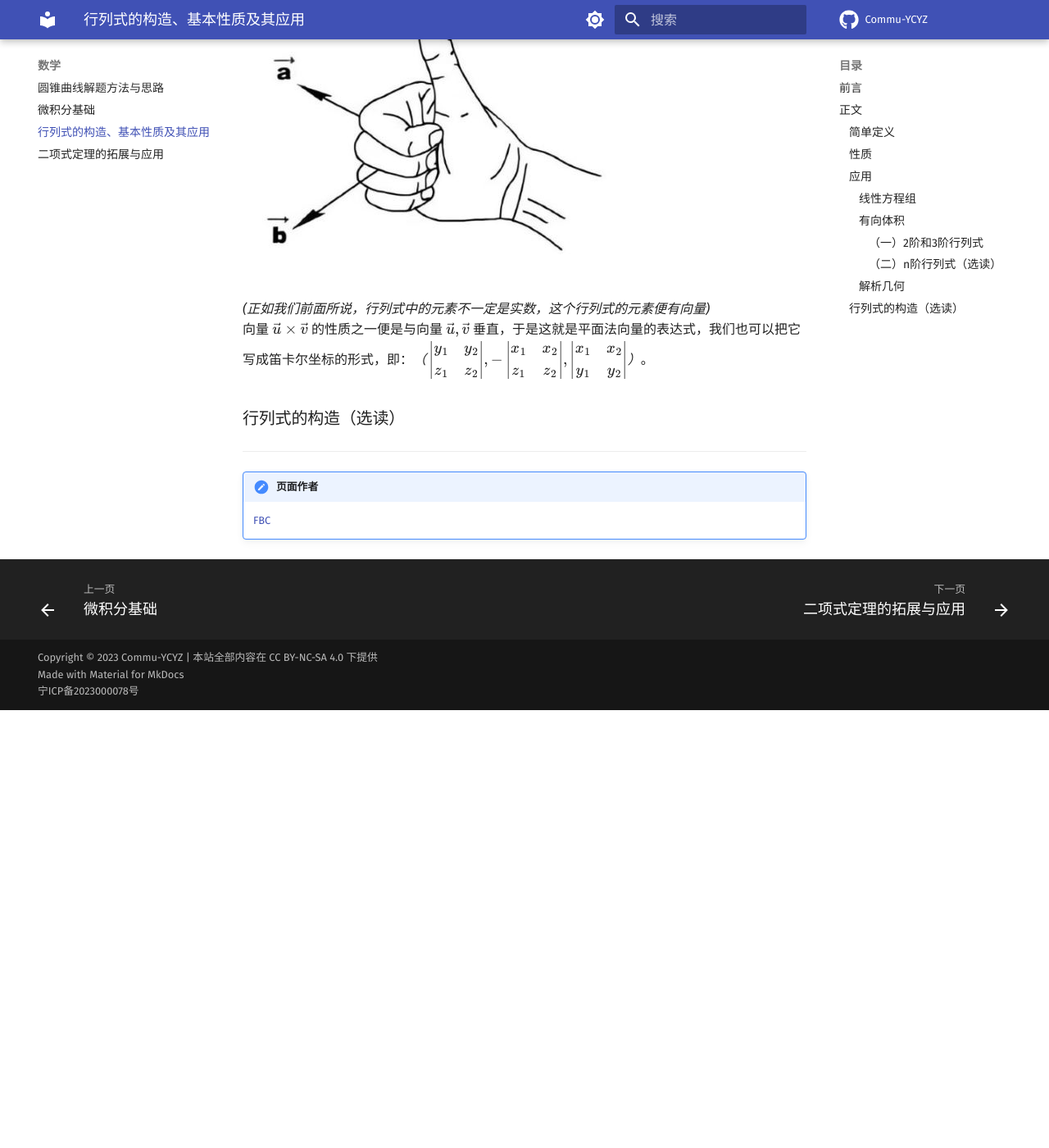
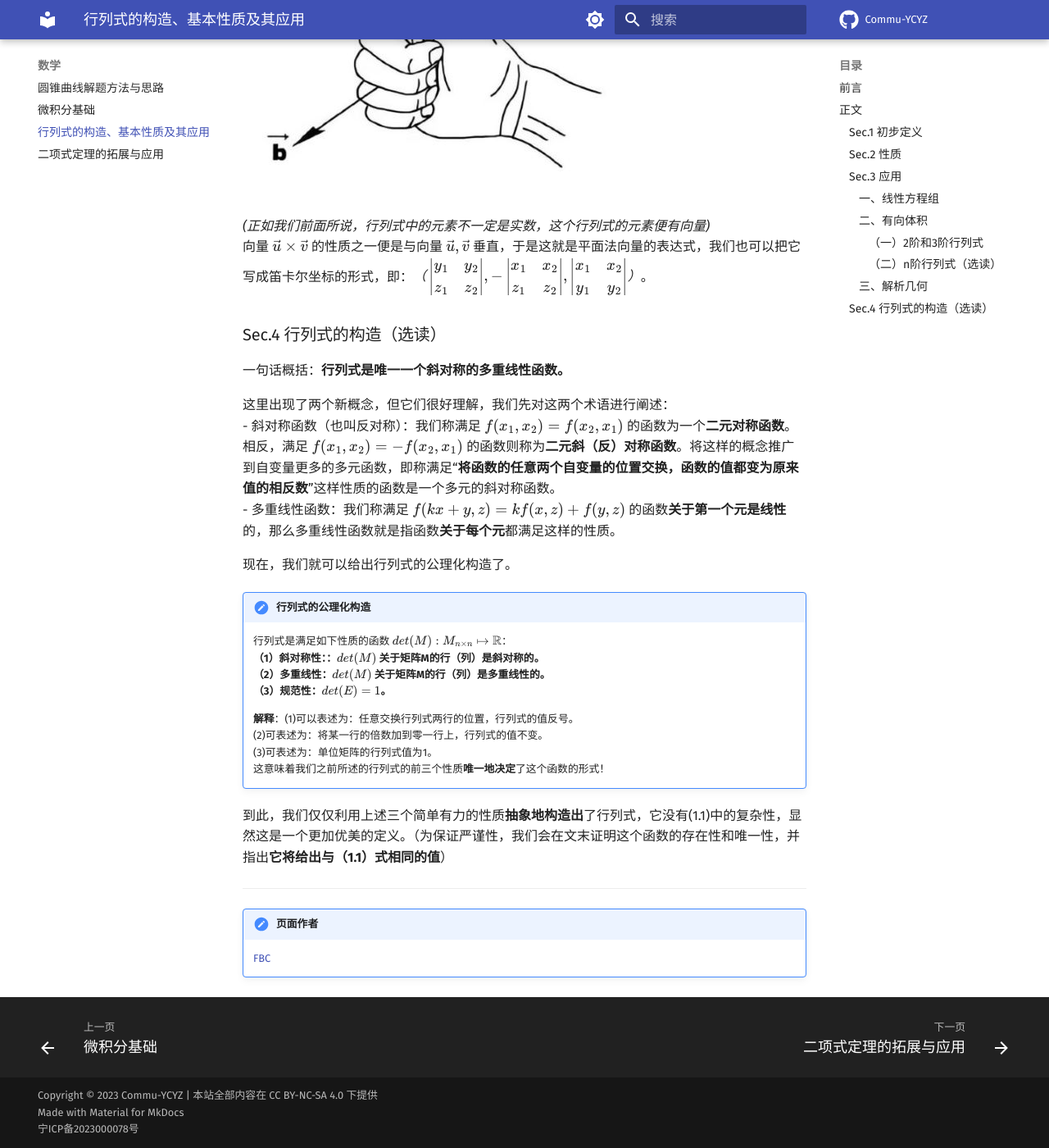
Before and after one commit to Commu-YCYZ/Commu-YCYZ, an MkDocs documentation site: the page built from docs/math/determinant.md, in a window 1280 px wide and 1400 px high, scrolled down 9619 px. Shown: the whole window at 82% size. Built offline with MkDocs 1.6.1 and Material for MkDocs 9.7.7, drawn with Linux system fonts in a browser that asks for light colours; formulas are drawn with MathJax 3; comment, search, counter and statistics services are not loaded; before the commit the page ends 10485 px from its top, so only the background shows below that; some of the changed text lies outside the part shown.

Commit message:
feat(math/determiant): 补充内容
* update(更新行列式内容；增加图片)

* update(determinant)

* fix（determinant）:修正错误

* feat: 补充完善

* update（更新行列式内容）

* fix：完善行列式

* fix:修正页面

* fix:修正格式

* fix：修正行列式格式问题

* Fix:修正文件目录

---------

Co-authored-by: Feng Bocheng <Feng Bocheng>

```diff
--- a/docs/math/determinant.md
+++ b/docs/math/determinant.md
@@ -20,7 +20,7 @@ description: 对行列式的计算、构造、性质及应用进行充分的介
 
 ## 正文
 
-### 简单定义
+### Sec.1 初步定义
 
 我们先对以下概念进行初步阐述：
 
@@ -74,11 +74,25 @@ description: 对行列式的计算、构造、性质及应用进行充分的介
 
 需要指出,这样的定义并不够好，仅仅是为了使读者可以初步对较低阶的行列式进行计算，当我们后面有了更好的行列式的构造方法后，会抛弃这样的定义而只把他当作行列式的性质之一，详见第二部分讨论。
 
-### 性质
+### Sec.2 性质
 
-1.行列可置换性
+**1.交换行列式的任意两行或两列的位置，行列式的值反号。**
 
-**交换行列式的行与列，行列式的值不变。**
+**2.将某一行（列）的倍数加到零一行（列）上，行列式的值不变。**
+（参见下面线性方程组的讨论后，读者可以这样理解：对线性方程组的某两个方程实施上述变换后不改变方程组的解，例如“加减消元法”就是这样的过程。）
+
+**3.单位矩阵的行列式值为1。**
+
+我们称形如 $\begin{bmatrix}
+1&0&\cdots&0&0\\
+0&1&\cdots&0&0\\
+&&\cdot\cdots\cdot\cdot\\
+0&0&\cdots&1&0\\
+0&0&\cdots&0&1\\
+\end{bmatrix}_{n \times n}$ 的矩阵为一个n阶单位矩阵（即对角线都为1其余都为0）,一般用符号 $E$ 表示。
+利用（1.1）式，我们容易计算出 $det(E)=1$ 。
+
+**4.交换行列式的行与列，行列式的值不变。**
 
 即
 $\begin{vmatrix}
@@ -93,19 +107,15 @@ a_{12}&a_{22}&\cdots&a_{n2}\\
 a_{1n}&a_{2nz}&\cdots&a_{nn}\\
 \end{vmatrix}$
 
-- 注：将上式等号右边的行列式按照第一列展开即得到了行列式按照第一行的展开式。
+- 注1：将上式等号右边的行列式按照第一列展开即得到了行列式按照第一行的展开式。
+- 注2：上式等号右端的行列式常称为左端**行列式的转置**。
 
-**2.交换行列式的任意两行或两列的位置，行列式的值反号**
-
-**3.行列式某行或某列元素都为0，则行列式的值为0**
+**5.行列式某行或某列元素都为0，则行列式的值为0。**
 （这由行列式的展开容易得到）
 
-**4.将某一行（列）的倍数加到零一行（列）上，行列式的值不变。**
-（参见下面线性方程组的讨论后，读者可以这样理解：对线性方程组的某两个方程实施上述变换后不改变方程组的解，例如“加减消元法”就是这样的过程。）
+### Sec.3 应用
 
-### 应用
-
-#### 线性方程组
+#### 一、线性方程组
 
 线性方程组*（linear equations）*即多元一次方程组。其一般形式可写为：
 
@@ -226,11 +215,11 @@ x_2=\frac{\begin{vmatrix}
 - **回顾（选读）**：部分细心的读者可能会注意到在本小节关于线性方程组的讨论中，无论是方程组(1.2)还是Cramer法则，都未曾提到 $a_{ij}$ 是什么，具体地说，我们上述所有的讨论都没有利用到 $a_{ij}$ 关于实数（部分读者可能会认为 $a_{ij}$ 只能是这样）的性质。
 所以上述讨论（包括Cramer法则）都可以自然地推广到 $a_{ij}$ 是**实数以外的集合**的情况（例如全体连续函数），更加严谨地说：适用于任意**域（域可简化理解为一个对加减乘除封闭的集合，比如实数和虚数显然都处于域的范畴）**。
 
-#### 有向体积
+#### 二、有向体积
 
 ##### （一）2阶和3阶行列式
 
-（**声明**：在以下讨论中所涉及的向量概念都是以原点为起点的**固定向量**，因此一个点等价于一个向量*）
+（**声明**：在以下讨论中所涉及的向量概念都是以原点为起点的**固定向量**，因此一个点等价于一个向量）
 
 作为铺垫，我们先来考虑**平行四边形的面积和平行六面体的体积表示方法**（具体计算没有理解难度，这里我们略去）：
 对于一个以向量 $(a_{11},a_{21})$ 和 $(a_{12},a_{22})$ 为邻边所构成的平行四边形，我们利用各种面积公式都可以算得 $S=a_{11}a_{22}-a_{12}a_{21}$ ，利用（1.1）中行列式的计算方法可以知道上式可以用行列式表示为：
@@ -270,15 +259,13 @@ a_{n1}&a_{n2}&\cdots&a_{nn}\\
 
 它的每一列（称为一个**列向量**）就可以理解为n维欧式空间中的一个向量，A的n个列向量作为n条边就构成了一个n维的平行多面体。例如在n=1的情况下，A表示一个**线段**；在n=2的情况下，A表示一个**平行四边形**；n=3时表示一个**平行六面体**。接下来，我们利用如下**递归方式**（我们再一次见识到了递归定义的强大之处）定义一个n维平行多面体的体积（**非正式**）：
 
-!!! summary "n维有向体积"
+!!! summary "n维有向体积  (1.8)"
     n维平行多面体的体积是一个**体积函数** V：$M_{n\times
     n}\mapsto\mathbb{R}$，其满足：
 
-    $$V(A_{1\times 1})=V(a_{11})=a_{11}$
+    $$V(A_{1\times 1})=V(a_{11})=a_{11}$$
 
-    $V(A_{n \times n})=V(A^{(n-1)})\times h ~~~~~~
-    ~~~~~~~~~~~~~~~~~~~~~~~~~~~~~~~~~~~~~~~~~~~~~~~
-    (1.8)$$
+    $$V(A_{n \times n})=V(A^{(n-1)})\times h$$
 
     其中, $A^{(n-1)}$
     表示A的前（n-1）列向量所构成的（n-1）维平行多面体的体积
@@ -315,7 +302,7 @@ a_{n1}&a_{n2}&\cdots&a_{nn}\\
     \end{vmatrix}$则表示“正体积”。（容易理解，二维有向体积
     的正负取决于两个列向量叉乘所得向量的方向）
 
-在（1.6），我们没有给出具体的计算公式，而只是先让读者建立直观概念，具体的公式我们会在第二部分详细讨论（实际上后面我们就将**根据有向体积的性质构造出行列式**更加自然和简易的定义）。但是对于 $n\leq 3$ 的情况我们还是可以根据（1.6）的**直观理解**得到如下结论：
+在（1.6），我们没有给出具体的计算公式，而只是先让读者建立直观概念，更加具体的介绍我们会在最后部分讨论（实际上，我们可以利用体积造出行列式更好的定义）。但是对于 $n\leq 3$ 的情况我们还是可以根据（1.6）的**直观理解**得到如下结论：
 n=2时：$V(A_{2\times 2})$ 表示平行四边形的面积，该式由（1.6）给出，即：
 
 $$V(A_{2\times 2})=\begin{vmatrix}
@@ -342,7 +329,7 @@ a_{n1}&a_{n2}&\cdots&a_{nn}\\
 
 **回顾**：现在，让我们回顾我们在这一小节做了什么。**我们发现，利用我们的直观理解建立并推广的n维平行多面体的体积函数与行列式函数是同一个函数！这具有两方面的意义，一方面，这说明了行列式的几何意义是什么，另一方面，这两个函数的一致性也告诉了我们如何去定义体积！**
 
-#### 解析几何
+#### 三、解析几何
 
 1.**四点共圆的充要条件**
 
@@ -417,7 +404,29 @@ x_1&x_2\\
 y_1&y_2\\
 \end{vmatrix}）$。
 
-### 行列式的构造（选读）
+### Sec.4 行列式的构造（选读）
+
+一句话概括：**行列式是唯一一个斜对称的多重线性函数。**
+
+这里出现了两个新概念，但它们很好理解，我们先对这两个术语进行阐述：
+- 斜对称函数（也叫反对称）：我们称满足 $f(x_1,x_2)=f(x_2,x_1)$ 的函数为一个**二元对称函数**。相反，满足 $f(x_1,x_2)=-f(x_2,x_1)$ 的函数则称为**二元斜（反）对称函数**。将这样的概念推广到自变量更多的多元函数，即称满足“**将函数的任意两个自变量的位置交换，函数的值都变为原来值的相反数**”这样性质的函数是一个多元的斜对称函数。
+- 多重线性函数：我们称满足 $f(kx+y,z)=kf(x,z)+f(y,z)$ 的函数**关于第一个元是线性**的，那么多重线性函数就是指函数**关于每个元**都满足这样的性质。
+
+现在，我们就可以给出行列式的公理化构造了。
+
+!!! summary "行列式的公理化构造"
+    行列式是满足如下性质的函数 $det(M):M_{n\times
+    n}\mapsto\mathbb{R}$：
+    **（1）斜对称性：：$det(M)$ 关于矩阵M的行（列）是斜对称的。**
+    **（2）多重线性：$det(M)$ 关于矩阵M的行（列）是多重线性的。**
+    **（3）规范性：$det(E)=1$。**
+
+    **解释**：(1)可以表述为：任意交换行列式两行的位置，行列式的值反号。
+    (2)可表述为：将某一行的倍数加到零一行上，行列式的值不变。
+    (3)可表述为：单位矩阵的行列式值为1。
+    这意味着我们之前所述的行列式的前三个性质**唯一地决定**了这个函数的形式！
+
+到此，我们仅仅利用上述三个简单有力的性质**抽象地构造出**了行列式，它没有(1.1)中的复杂性，显然这是一个更加优美的定义。（为保证严谨性，我们会在文末证明这个函数的存在性和唯一性，并指出**它将给出与（1.1）式相同的值**）
 
 ---
 !!! summary "页面作者"
```
Also changed, not shown: other parts of docs/math/determinant.md (+2 -23 lines).
